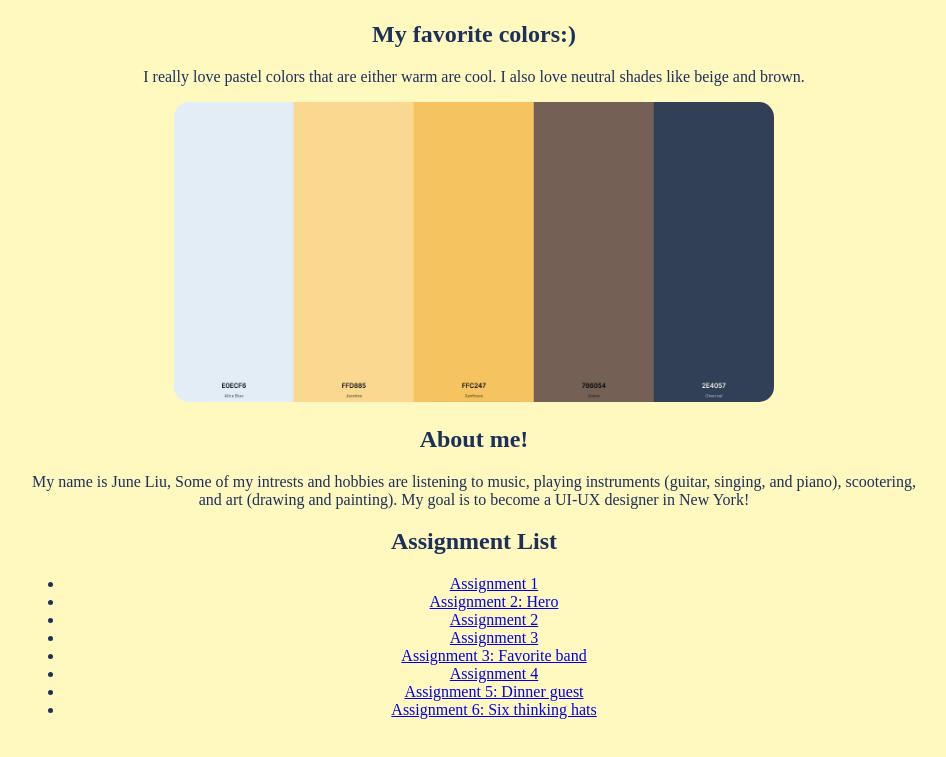
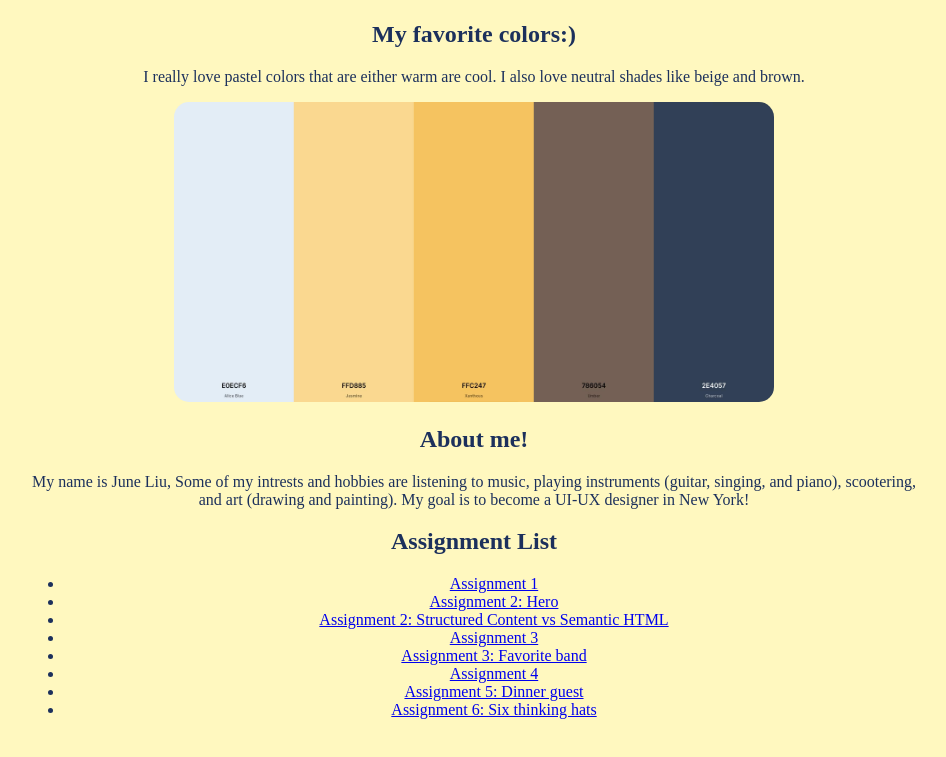
Before and after one commit to juneliu068/Internet-Studio-June, a plain HTML site: page index.html in a window 1280 px wide. Shown: the part 1666-2423 px from the top of the page, without its empty margins (166-1112 px from the left). Drawn offline with Linux system fonts and the light colour scheme.

Commit message:
Update Assignment 2 link with a descriptive title

```diff
--- a/index.html
+++ b/index.html
@@ -42,7 +42,7 @@
   <ul>
         <li><a href="asg1/index.html">Assignment 1</a></li>
         <li><a href="asg2/hero.html">Assignment 2: Hero</a></li>
-        <li><a href="asg2/index.html">Assignment 2</a></li>
+        <li><a href="asg2/index.html">Assignment 2: Structured Content vs Semantic HTML</a></li>
         <li><a href="asg3/index.html">Assignment 3</a></li>
         <li><a href="asg3/favorite-band.html">Assignment 3: Favorite band </a></li>
         <li><a href="asg4/asg4.html">Assignment 4</a></li>
```
